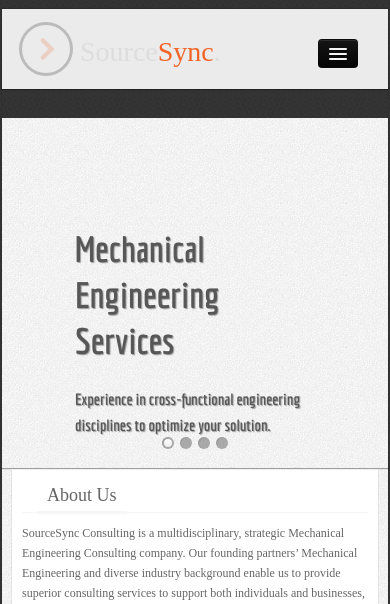
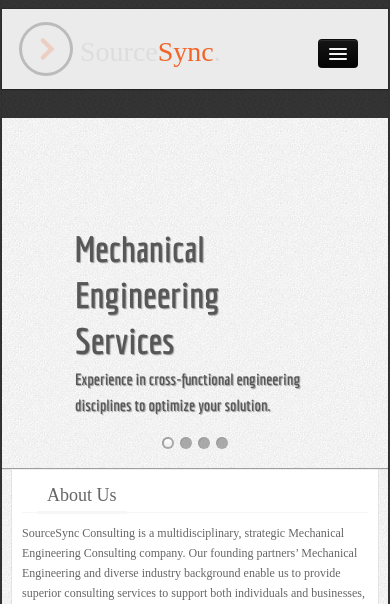
Before and after one commit to wpurd/ss, a PHP site: page /index.html in a window 390 px wide. Shown: the part 21-625 px from the top of the page. Run offline with PHP 8.4, Linux system fonts and the light colour scheme; some web fonts are replaced.

Commit message:
slider margin

```diff
--- a/css/parallax-slider.css
+++ b/css/parallax-slider.css
@@ -841,7 +841,7 @@
 
 	.da-slide p{
 		width: 80%;
-		top: 250px;
+		top: 230px;
 		font-size: 16px;
 		padding: 18px 20px 38px 20px;
 	}
```
